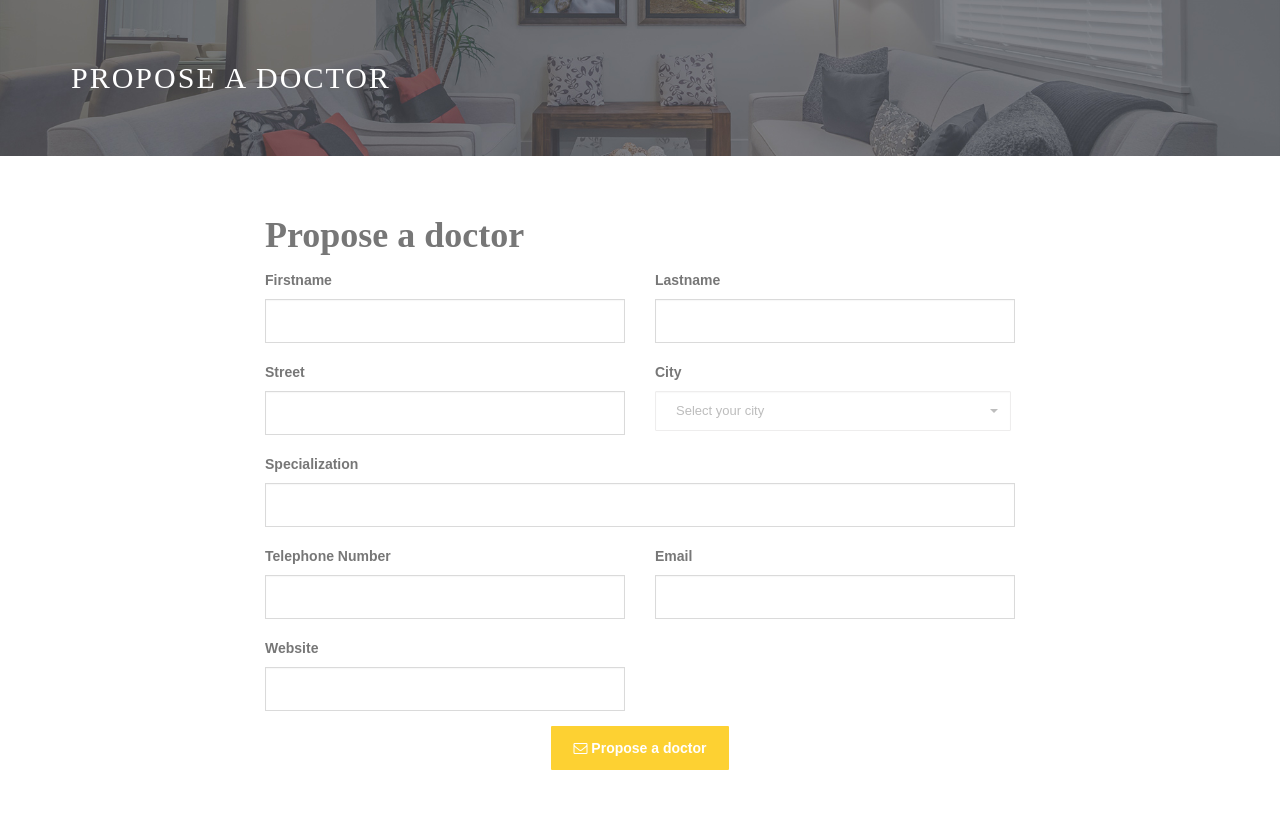
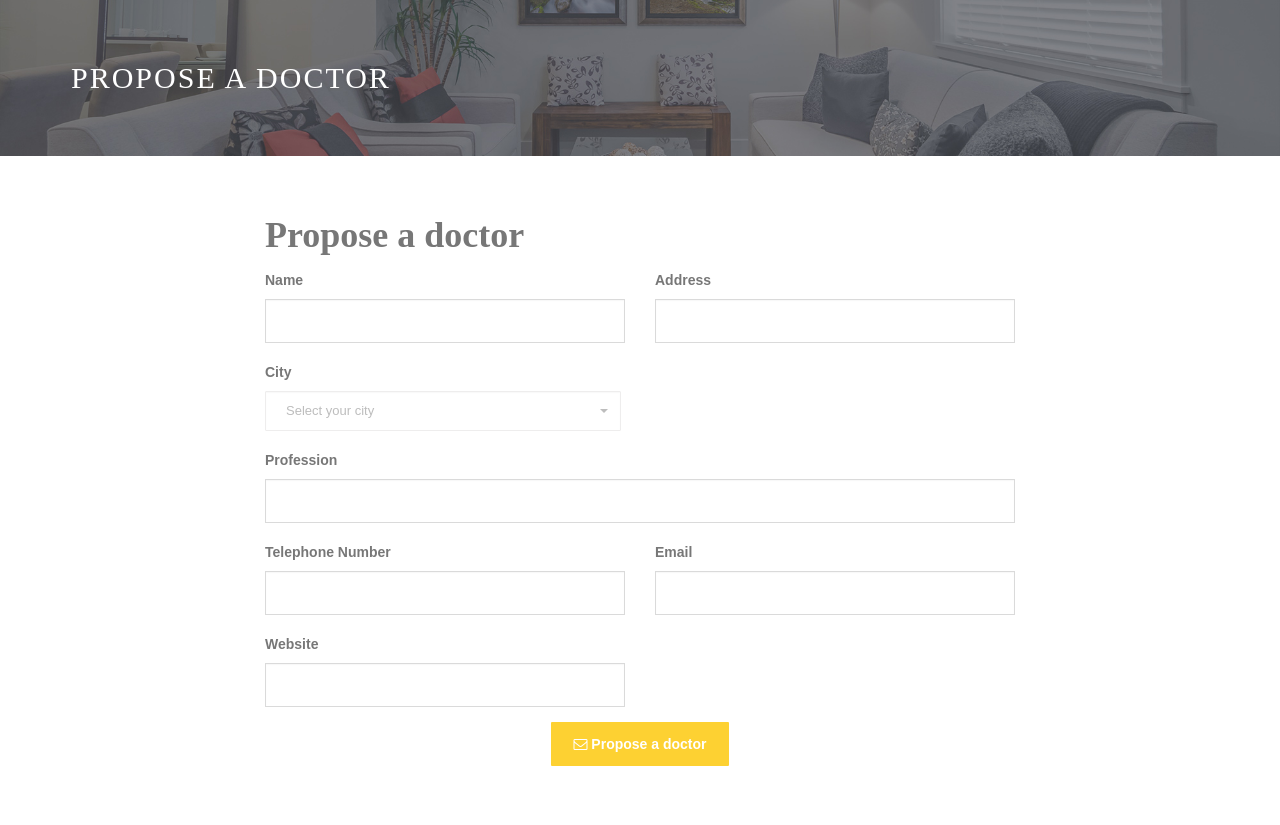
Before and after one commit to gardiac2002/medicus, a Django app: page /propose-doctor in a window 1280 px wide. Shown: the part 101-926 px from the top of the page. After the commit the page ends 867 px from the top, so only its background shows below. Run offline with Django 3.2, Linux system fonts and the light colour scheme; parts of the project's set-up code (start-up, migrations or seed data) failed here and were passed over; some libraries are stand-ins or nearby versions.

Commit message:
Add: Propose a doctor form.

```diff
--- a/medicus/templates/medicus/proposedoctor.html
+++ b/medicus/templates/medicus/proposedoctor.html
@@ -22,32 +22,45 @@
                         <div class="" id="contact1">
 
                             <h2>Propose a doctor</h2>
-                            <form>
+                            <form method="post" action="propose-doctor">
+
+                                {% csrf_token %}
+                                {% if form.errors %}
+                                        {% for field in form %}
+                                            {% for error in field.errors %}
+                                                <div class="alert alert-danger">
+
+                                                    <strong>{{field.label}}: {{ error|escape }}</strong>
+                                                </div>
+                                            {% endfor %}
+                                        {% endfor %}
+                                        {% for error in form.non_field_errors %}
+                                            <div class="alert alert-danger">
+                                                <strong>{{ error|escape }}</strong>
+                                            </div>
+                                        {% endfor %}
+                                {% endif %}
+
                                 <div class="row">
                                     <div class="col-sm-6">
                                         <div class="form-group">
-                                            <label for="firstname">Firstname</label>
-                                            <input type="text" class="form-control" id="firstname">
-                                        </div>
-                                    </div>
-                                    <div class="col-sm-6">
-                                        <div class="form-group">
-                                            <label for="lastname">Lastname</label>
-                                            <input type="text" class="form-control" id="lastname">
+                                            <label for="name">Name</label>
+                                            <input type="text" class="form-control" id="name" name="name">
                                         </div>
                                     </div>
 
+
                                     <div class="col-sm-6">
                                         <div class="form-group">
-                                            <label for="lastname">Street</label>
-                                            <input type="text" class="form-control" id="street">
+                                            <label for="address">Address</label>
+                                            <input type="text" class="form-control" id="address" name="address">
                                         </div>
                                     </div>
 
                                     <div class="col-sm-6">
                                         <div class="form-group">
                                             <label for="city">City</label>
-                                            <select id="city" class="selectpicker" data-live-search="true"
+                                            <select id="city" name="city" class="selectpicker" data-live-search="true"
                                                     data-live-search-style="begins" title="Select your city">
                                                 <option>Bacau</option>
                                                 <option>Cluj</option>
@@ -57,8 +70,8 @@
 
                                     <div class="col-sm-12">
                                         <div class="form-group">
-                                            <label for="specialization">Specialization</label>
-                                            <input type="text" class="form-control" id="specialization">
+                                            <label for="profession">Profession</label>
+                                            <input type="text" class="form-control" name="profession" id="profession">
                                         </div>
                                     </div>
 
@@ -67,20 +80,20 @@
                                     <div class="col-sm-6">
                                         <div class="form-group">
                                             <label for="telephone">Telephone Number</label>
-                                            <input type="text" class="form-control" id="telephone">
+                                            <input type="text" class="form-control" name="telephone" id="telephone">
                                         </div>
                                     </div>
 
                                     <div class="col-sm-6">
                                         <div class="form-group">
                                             <label for="email">Email</label>
-                                            <input type="text" class="form-control" id="email">
+                                            <input type="text" class="form-control" id="email" name="email">
                                         </div>
                                     </div>
                                     <div class="col-sm-6">
                                         <div class="form-group">
                                             <label for="website">Website</label>
-                                            <input type="text" class="form-control" id="website">
+                                            <input type="text" class="form-control" id="website" name="website">
                                         </div>
                                     </div>
                                     <div class="col-sm-12 text-center">
--- /dev/null
+++ b/medicus/templates/medicus/thanks.html
@@ -0,0 +1,6 @@
+{% extends 'medicus/base.html' %}
+{% load static %}
+
+    {% block content%}
+    Thank you!
+    {% endblock content %}
--- a/medicus/urls.py
+++ b/medicus/urls.py
@@ -27,9 +27,9 @@ urlpatterns = [
     url(r'^listing/(?P<profession>\w+)/(?P<city>\w+)', views.doctor_list),
 
     url(r'^search', views.search),
-
-    url(r'^doctor/(?P<pk>\d+)/$', view=views.DoctorDetailView.as_view()),
-    url(r'^user/(?P<pk>\d+)/$', view=views.UserDetailView.as_view()),
+    url(r'thanks', views.thanks),
+    # url(r'^doctor/(?P<pk>\d+)/$', view=views.DoctorDetailView.as_view()),
+    # url(r'^user/(?P<pk>\d+)/$', view=views.UserDetailView.as_view()),
     url(r'^propose-doctor', views.propose_doctor),
 
     url(r'^admin/', admin.site.urls),
--- a/medicus/views.py
+++ b/medicus/views.py
@@ -45,55 +45,93 @@ def doctor_list(request, city, profession):
         return render(request, 'medicus/listing.html', {})
 
 
-class DoctorListView(ListView):
-    model = models.Doctor
-    template_name = 'medicus/listing.html'
-
-    def get_queryset(self):
-        try:
-            city = self.kwargs['city']
-        except KeyError:
-            raise Http404
-        qs = super().get_queryset()
-
-        qs = qs.filter(address__city__name__iexact=city)
-        return qs
-
-    def get(self, request, city, profession):
-        try:
-            # city = request.data['city']
-            # name_or_profession = request.data.get('name_or_profession')
-
-            # TODO add form validation
-
-            qs = models.Doctor.objects.all().filter(address__city__name__iexact=city)
-            if profession:
-                try:
-                    professions = models.Profession.objects.get(name=profession)
-                    if professions:
-                        qs = qs.filter(profession__name=professions)
-                except models.Profession.DoesNotExist:
-                    qs = qs.filter(name__icontains=profession)
-
-            return qs
-
-        except KeyError:
-            msg = 'Please provide a city!'
-            raise Http404(msg)
 
 
-class DoctorDetailView(DetailView):
-    model = models.Doctor
-    template_name = 'medicus/doctor_profile.html'
-
-
-class UserDetailView(DetailView):
-    model = models.User
-    template_name = 'medicus/user_profile.html'
+#
+# class DoctorListView(ListView):
+#     model = models.Doctor
+#     template_name = 'medicus/listing.html'
+#
+#     def get_queryset(self):
+#         try:
+#             city = self.kwargs['city']
+#         except KeyError:
+#             raise Http404
+#         qs = super().get_queryset()
+#
+#         qs = qs.filter(address__city__name__iexact=city)
+#         return qs
+#
+#     def get(self, request, city, profession):
+#         try:
+#             # city = request.data['city']
+#             # name_or_profession = request.data.get('name_or_profession')
+#
+#             # TODO add form validation
+#
+#             qs = models.Doctor.objects.all().filter(address__city__name__iexact=city)
+#             if profession:
+#                 try:
+#                     professions = models.Profession.objects.get(name=profession)
+#                     if professions:
+#                         qs = qs.filter(profession__name=professions)
+#                 except models.Profession.DoesNotExist:
+#                     qs = qs.filter(name__icontains=profession)
+#
+#             return qs
+#
+#         except KeyError:
+#             msg = 'Please provide a city!'
+#             raise Http404(msg)
+#
+#
+# class DoctorDetailView(DetailView):
+#     model = models.Doctor
+#     template_name = 'medicus/doctor_profile.html'
+#
+#
+# class UserDetailView(DetailView):
+#     model = models.User
+#     template_name = 'medicus/user_profile.html'
 
 
 def propose_doctor(request):
-    template = loader.get_template('medicus/proposedoctor.html')
+
+    if request.method == 'POST':
+        form = medicus_forms.ProposeDoctorForm(request.POST)
+
+        if form.is_valid():
+            name = form.data.get('name')
+            profession = form.data.get('profession')
+            address = form.data.get('address')
+            city = form.data.get('city')
+            telephone = form.data.get('telephone')
+            email = form.data.get('email')
+            website = form.data.get('website')
+
+            profession_obj, _ = models.Profession.objects.get_or_create(
+                name=profession.lower())
+            city_obj, _ = models.City.objects.get_or_create(name=city.lower())
+
+            models.Doctor.objects.create(
+                name=name,
+                profession=profession_obj,
+                city=city_obj,
+                street=address,
+                phone_number=telephone,
+                email=email,
+                website=website
+            )
+
+            return HttpResponseRedirect('thanks')
+        else:
+            return render(request, 'medicus/proposedoctor.html', {'form': form})
+    else:
+        return render(request, 'medicus/proposedoctor.html', {})
+
+
+def thanks(request):
+    template = loader.get_template('medicus/thanks.html')
     return HttpResponse(template.render({}, request))
 
 
```
Also changed, not shown: medicus/forms.py (+9 -12 lines), medicus/models.py (+25 -21 lines), medicus/migrations/0001_initial.py, medicus/migrations/0002_auto_20180203_2129.py (deleted), medicus/migrations/0002_auto_20180204_0019.py (added), medicus/migrations/0002_prepopulate.py (deleted), medicus/migrations/0003_auto_20180204_0020.py (added).
